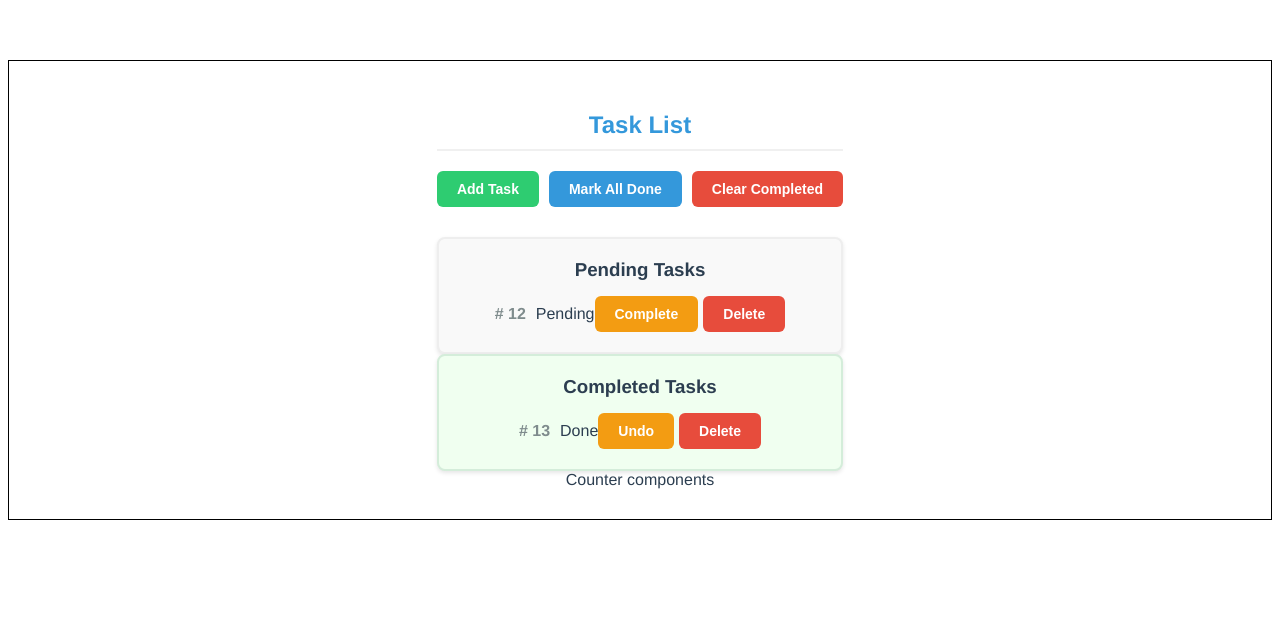
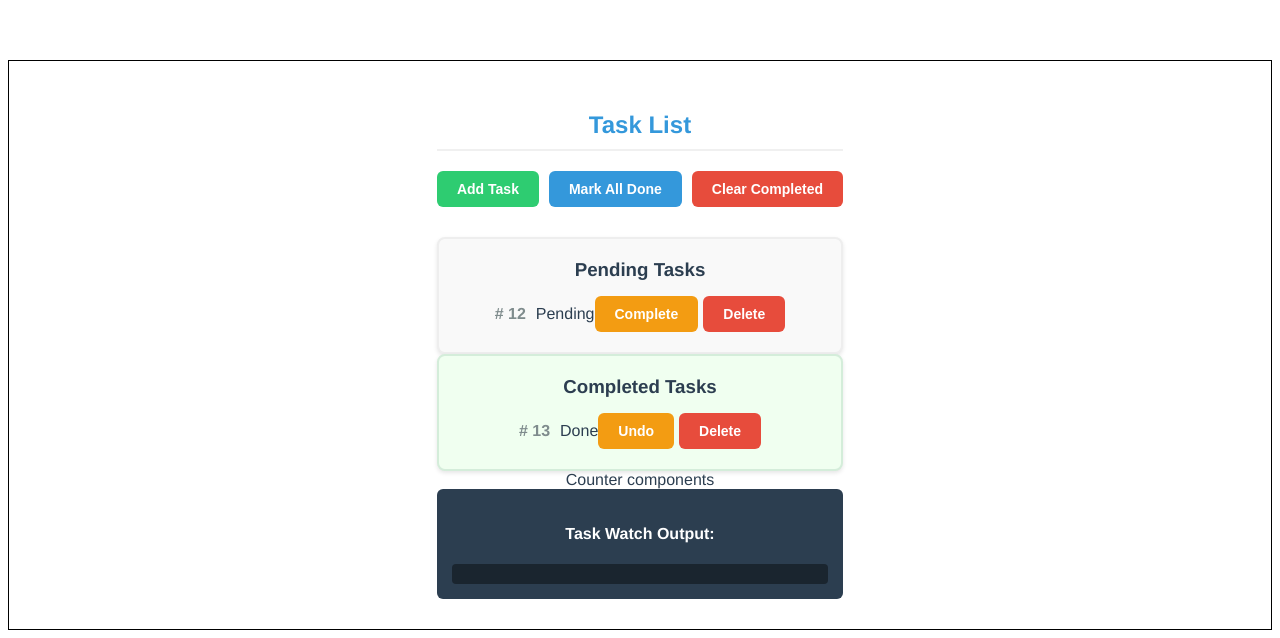
Before and after one commit to Thorugoh/web-pocs, a Vue app in the folder hello-vue/: page / in a window 1280 px wide. Shown: the top 638 px of the page. Built offline with nearby package versions, Linux system fonts and the light colour scheme.

Commit message:
create buttons remove and toggle

```diff
--- a/hello-vue/src/components/TaskList.vue
+++ b/hello-vue/src/components/TaskList.vue
@@ -31,6 +31,12 @@
 
             <span>Counter components</span>
         </div>
+            <div class="watch-output">
+            <h4>Task Watch Output:</h4>
+            <div class="log-container">
+                <div v-for="(log, index) in logs" :key="index">{{ log }}</div>
+            </div>
+        </div>
     </div>
 </template>
 
@@ -46,6 +52,7 @@ export default {
     data() {
         return {
             tasks: [{id: 12, done: false }, {id: 13, done: true }],
+            logs: [ ]
         };
     },
     methods: {
@@ -53,12 +60,25 @@ export default {
             this.tasks = this.tasks.filter(task => task.id !== taskId);
         },
         toggleTaskDone(taskId) {
-            const task = this.tasks.find(task => task.id === taskId);
-            if (task) {
-                task.done = !task.done;
-            }
+            this.tasks = this.tasks.map(task =>
+                task.id === taskId
+                    ? { ...task, done: !task.done }
+                    : task
+            );
         }
-
+    },
+    watch: {
+        tasks: {
+            handler(newTasks, oldTasks) {
+                const modified = newTasks.filter((task, index) =>
+                    task.done !== oldTasks[index].done
+                );
+                this.logs.push(...modified.map(task =>
+                    `${new Date().toLocaleTimeString()}: Task #${task.id} status changed to ${task.done ? 'Done' : 'Pending'}`
+                ));
+            },
+            deep: true
+        }
     }
 }
 </script>
@@ -142,4 +162,20 @@ export default {
         text-align: center;
     }
 
+    .watch-output {
+        background-color: #2c3e50;
+        color: white;
+        padding: 15px;
+        border-radius: 6px;
+    }
+    .log-container {
+        max-height: 200px;
+        overflow-y: auto;
+        background-color: #1a252f;
+        padding: 10px;
+        border-radius: 4px;
+        margin-top: 10px;
+        font-family: monospace;
+    }
+
 </style>
```
